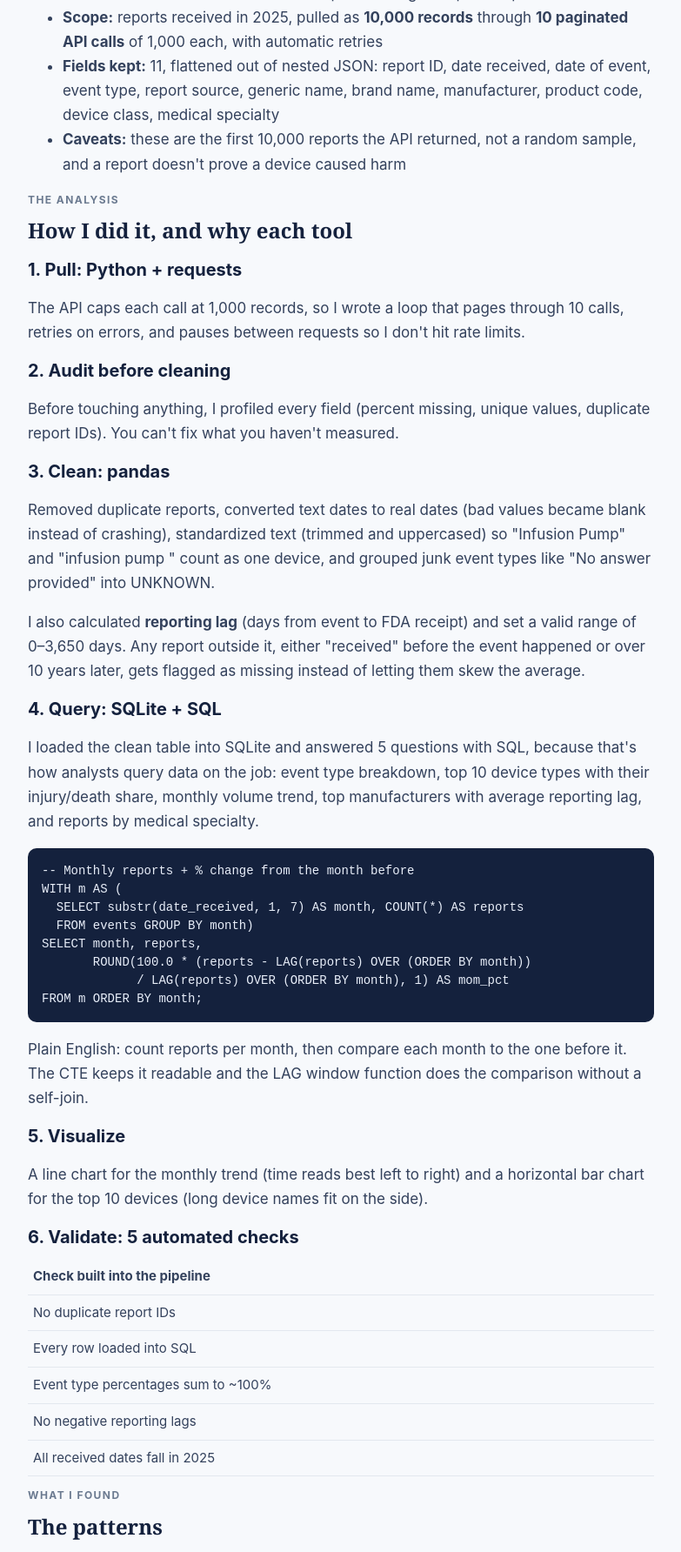
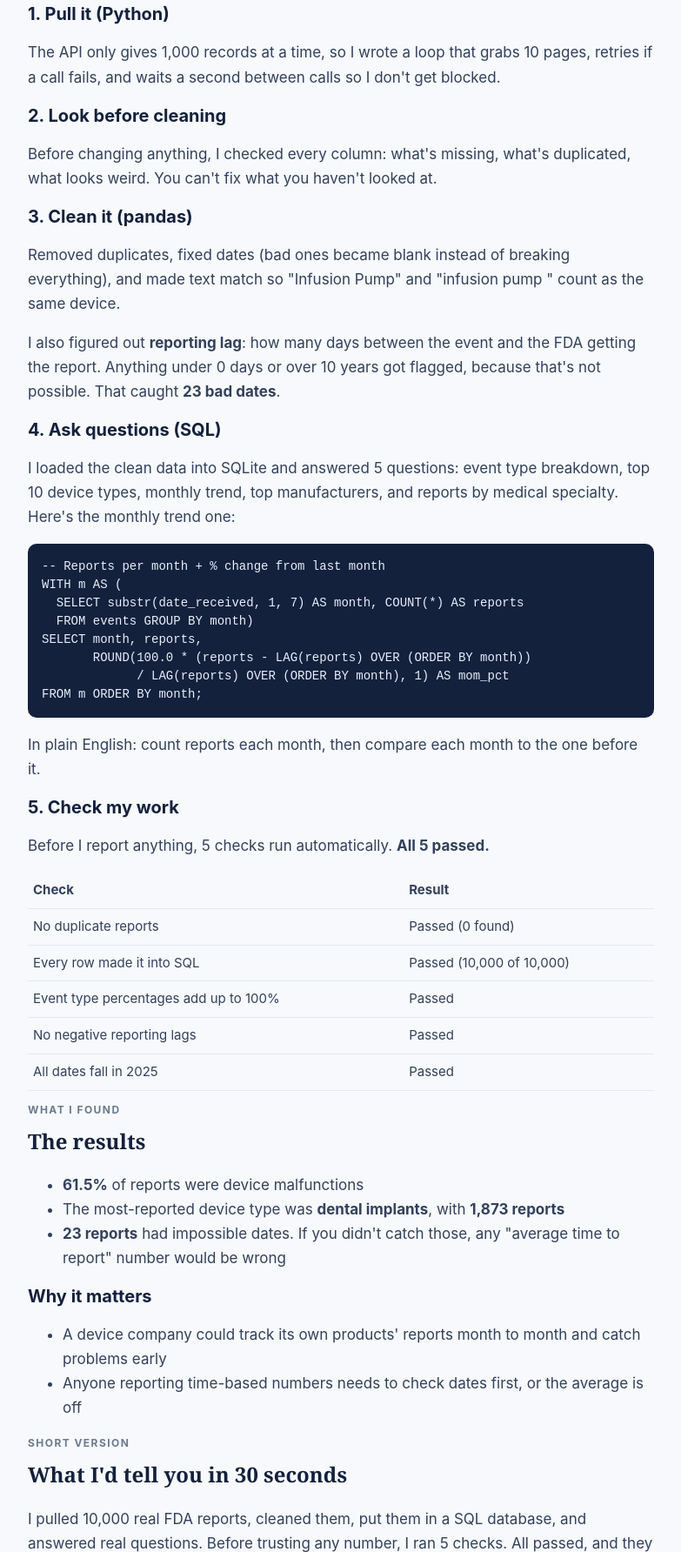
Before and after one commit to JaredOzarzak/JaredOzarzak.github.io, a plain HTML site: page fda.html in a window 1280 px wide. Shown: the part 814-2598 px from the top of the page at 87% size, without its empty margins (248-1031 px from the left). Drawn offline with Linux system fonts and the light colour scheme.

Commit message:
Update fda.html

```diff
--- a/fda.html
+++ b/fda.html
@@ -3,38 +3,35 @@
 <nav><div class="wrap"><a class="brand" href="index.html">Jared Ozarzak</a><span class="links"><a href="index.html#projects">All projects</a><a href="index.html#contact">Contact</a></span></div></nav>
 <article>
 <a class="back" href="index.html#projects">← Back to projects</a>
-<div class="eyebrow" style="margin-top:22px">Case study · Python · SQL · REST API</div>
-<h1 style="font-size:clamp(30px,5vw,42px)">FDA Device Reports: What Gets Reported, and Can You Trust the Data?</h1>
+<div class="eyebrow" style="margin-top:22px">Project · Python · SQL</div>
+<h1 style="font-size:clamp(30px,5vw,42px)">FDA Device Reports: What Gets Reported, and Can You Trust It?</h1>
 
 <img class="hero-img" src="dashboard.png" alt="Monthly adverse event reports and top 10 device types by report volume" onerror="this.style.display='none'">
 
-<span class="step">Why this project</span>
-<h2 style="margin-top:6px">Public data is free. Clean data isn't.</h2>
-<p>The FDA publishes every medical device adverse event report it receives. It's a goldmine for hospitals, device companies, and quality teams, but the raw data comes back as messy, nested JSON with bad dates, inconsistent text, and missing fields. I wanted to do what a data analyst actually does on day one of a job: pull data from a real source, clean it, load it into a database, and prove it's trustworthy before answering anything.</p>
-
-<div class="callout"><strong>Why keep reading:</strong> this isn't just a chart. It's the full pipeline (API → cleaning → quality checks → SQL → findings), with 5 automated checks that run before any number gets trusted.</div>
+<span class="step">Why I did this</span>
+<h2 style="margin-top:6px">Can you actually trust public data?</h2>
+<p>The FDA puts every medical device problem report online for free. Sounds great, but the raw data is messy: nested JSON, bad dates, the same device spelled five different ways. I wanted to do what an analyst does on day one: pull real data, clean it, put it in a database, and make sure it's right before answering anything.</p>
 
 <span class="step">The data</span>
-<h2 style="margin-top:6px">What and where</h2>
+<h2 style="margin-top:6px">What I pulled</h2>
 <ul>
-<li><strong>Source:</strong> FDA MAUDE adverse event reports through the public openFDA REST API</li>
-<li><strong>Scope:</strong> reports received in 2025, pulled as <strong>10,000 records</strong> through <strong>10 paginated API calls</strong> of 1,000 each, with automatic retries</li>
-<li><strong>Fields kept:</strong> 11, flattened out of nested JSON: report ID, date received, date of event, event type, report source, generic name, brand name, manufacturer, product code, device class, medical specialty</li>
-<li><strong>Caveats:</strong> these are the first 10,000 reports the API returned, not a random sample, and a report doesn't prove a device caused harm</li>
+<li><strong>10,000 reports</strong> from 2025, pulled from the openFDA API in <strong>10 calls</strong> of 1,000 each</li>
+<li><strong>11 fields</strong> kept: things like date received, event type, device name, manufacturer, and device class</li>
+<li><strong>Heads up:</strong> these are the first 10,000 reports the API gave back, not a random sample. And a report doesn't prove a device caused harm</li>
 </ul>
 
-<span class="step">The analysis</span>
-<h2 style="margin-top:6px">How I did it, and why each tool</h2>
-<h3>1. Pull: Python + requests</h3>
-<p>The API caps each call at 1,000 records, so I wrote a loop that pages through 10 calls, retries on errors, and pauses between requests so I don't hit rate limits.</p>
-<h3>2. Audit before cleaning</h3>
-<p>Before touching anything, I profiled every field (percent missing, unique values, duplicate report IDs). You can't fix what you haven't measured.</p>
-<h3>3. Clean: pandas</h3>
-<p>Removed duplicate reports, converted text dates to real dates (bad values became blank instead of crashing), standardized text (trimmed and uppercased) so "Infusion Pump" and "infusion pump " count as one device, and grouped junk event types like "No answer provided" into UNKNOWN.</p>
-<p>I also calculated <strong>reporting lag</strong> (days from event to FDA receipt) and set a valid range of 0–3,650 days. Any report outside it, either "received" before the event happened or over 10 years later, gets flagged as missing instead of letting them skew the average.</p>
-<h3>4. Query: SQLite + SQL</h3>
-<p>I loaded the clean table into SQLite and answered 5 questions with SQL, because that's how analysts query data on the job: event type breakdown, top 10 device types with their injury/death share, monthly volume trend, top manufacturers with average reporting lag, and reports by medical specialty.</p>
-<pre>-- Monthly reports + % change from the month before
+<span class="step">How I did it</span>
+<h2 style="margin-top:6px">Step by step</h2>
+<h3>1. Pull it (Python)</h3>
+<p>The API only gives 1,000 records at a time, so I wrote a loop that grabs 10 pages, retries if a call fails, and waits a second between calls so I don't get blocked.</p>
+<h3>2. Look before cleaning</h3>
+<p>Before changing anything, I checked every column: what's missing, what's duplicated, what looks weird. You can't fix what you haven't looked at.</p>
+<h3>3. Clean it (pandas)</h3>
+<p>Removed duplicates, fixed dates (bad ones became blank instead of breaking everything), and made text match so "Infusion Pump" and "infusion pump " count as the same device.</p>
+<p>I also figured out <strong>reporting lag</strong>: how many days between the event and the FDA getting the report. Anything under 0 days or over 10 years got flagged, because that's not possible. That caught <strong>23 bad dates</strong>.</p>
+<h3>4. Ask questions (SQL)</h3>
+<p>I loaded the clean data into SQLite and answered 5 questions: event type breakdown, top 10 device types, monthly trend, top manufacturers, and reports by medical specialty. Here's the monthly trend one:</p>
+<pre>-- Reports per month + % change from last month
 WITH m AS (
   SELECT substr(date_received, 1, 7) AS month, COUNT(*) AS reports
   FROM events GROUP BY month)
@@ -42,29 +39,32 @@ SELECT month, reports,
        ROUND(100.0 * (reports - LAG(reports) OVER (ORDER BY month))
              / LAG(reports) OVER (ORDER BY month), 1) AS mom_pct
 FROM m ORDER BY month;</pre>
-<p>Plain English: count reports per month, then compare each month to the one before it. The CTE keeps it readable and the LAG window function does the comparison without a self-join.</p>
-<h3>5. Visualize</h3>
-<p>A line chart for the monthly trend (time reads best left to right) and a horizontal bar chart for the top 10 devices (long device names fit on the side).</p>
-<h3>6. Validate: 5 automated checks</h3>
-<table><tr><th>Check built into the pipeline</th></tr>
-<tr><td>No duplicate report IDs</td></tr><tr><td>Every row loaded into SQL</td></tr>
-<tr><td>Event type percentages sum to ~100%</td></tr><tr><td>No negative reporting lags</td></tr>
-<tr><td>All received dates fall in 2025</td></tr></table>
+<p>In plain English: count reports each month, then compare each month to the one before it.</p>
+<h3>5. Check my work</h3>
+<p>Before I report anything, 5 checks run automatically. <strong>All 5 passed.</strong></p>
+<table><tr><th>Check</th><th>Result</th></tr>
+<tr><td>No duplicate reports</td><td>Passed (0 found)</td></tr>
+<tr><td>Every row made it into SQL</td><td>Passed (10,000 of 10,000)</td></tr>
+<tr><td>Event type percentages add up to 100%</td><td>Passed</td></tr>
+<tr><td>No negative reporting lags</td><td>Passed</td></tr>
+<tr><td>All dates fall in 2025</td><td>Passed</td></tr></table>
 
 <span class="step">What I found</span>
-<h2 style="margin-top:6px">The patterns</h2>
+<h2 style="margin-top:6px">The results</h2>
 <ul>
-<li>Public data includes impossible reporting lags, a reminder to validate dates before reporting any time-based metric</li>
+<li><strong>61.5%</strong> of reports were device malfunctions</li>
+<li>The most-reported device type was <strong>dental implants</strong>, with <strong>1,873 reports</strong></li>
+<li><strong>23 reports</strong> had impossible dates. If you didn't catch those, any "average time to report" number would be wrong</li>
 </ul>
-<h3>What a business could do with this</h3>
+<h3>Why it matters</h3>
 <ul>
-<li>A device company's quality team could track its own products' report volume and injury/death share month over month and act on spikes early</li>
-<li>Any team reporting "time to report" should filter impossible lags first, or the average will be wrong</li>
+<li>A device company could track its own products' reports month to month and catch problems early</li>
+<li>Anyone reporting time-based numbers needs to check dates first, or the average is off</li>
 </ul>
 
-<span class="step">Takeaways</span>
-<h2 style="margin-top:6px">The short version</h2>
-<p>I built a repeatable pipeline from a live government API to a SQL database, caught and handled bad records before they could distort results, and answered real questions with SQL. The pipeline runs 5 automated checks before any number gets reported.</p>
+<span class="step">Short version</span>
+<h2 style="margin-top:6px">What I'd tell you in 30 seconds</h2>
+<p>I pulled 10,000 real FDA reports, cleaned them, put them in a SQL database, and answered real questions. Before trusting any number, I ran 5 checks. All passed, and they caught 23 bad dates that would've thrown off the results.</p>
 
 <span class="step">Next step</span>
 <h2 style="margin-top:6px">See the code or say hi</h2>
```
